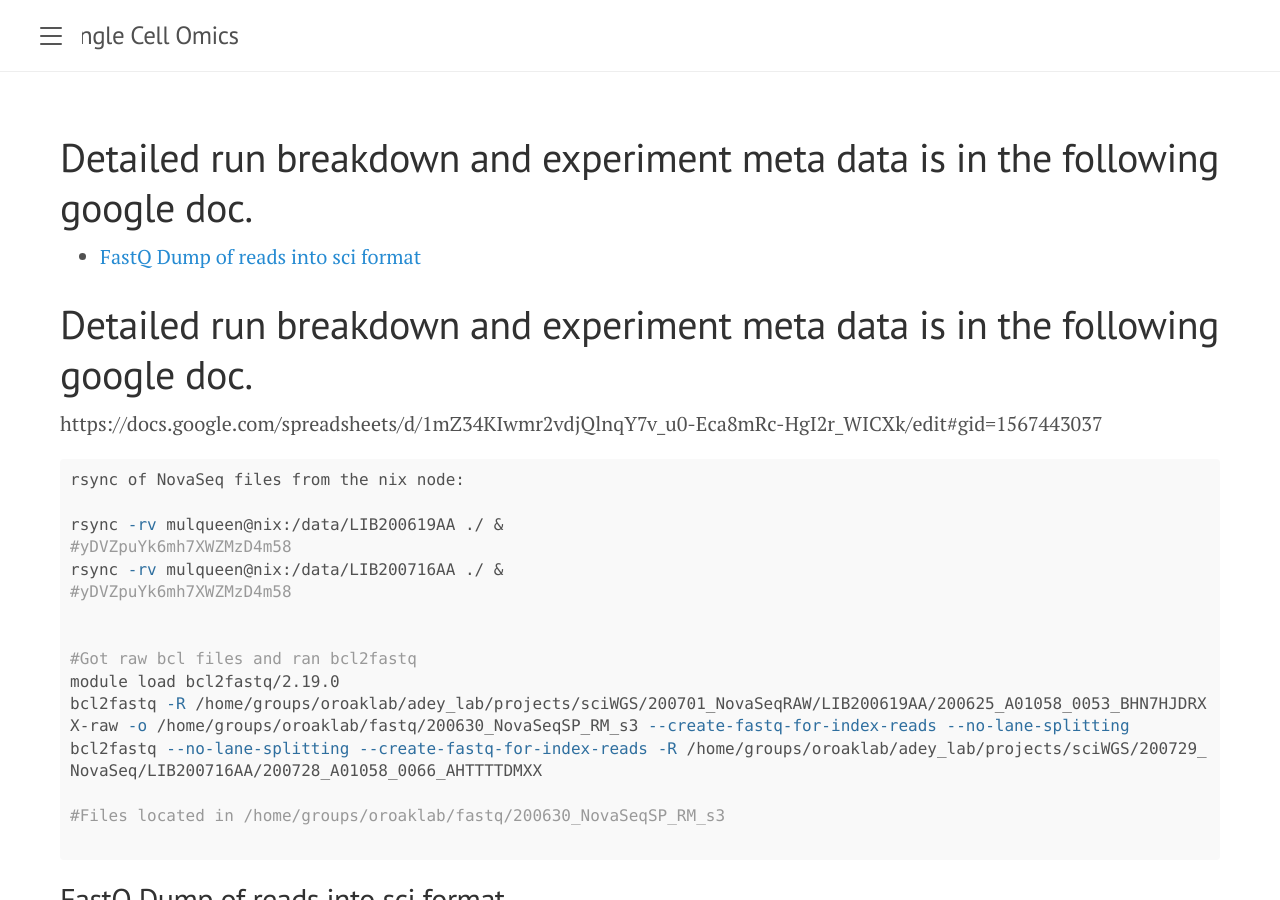
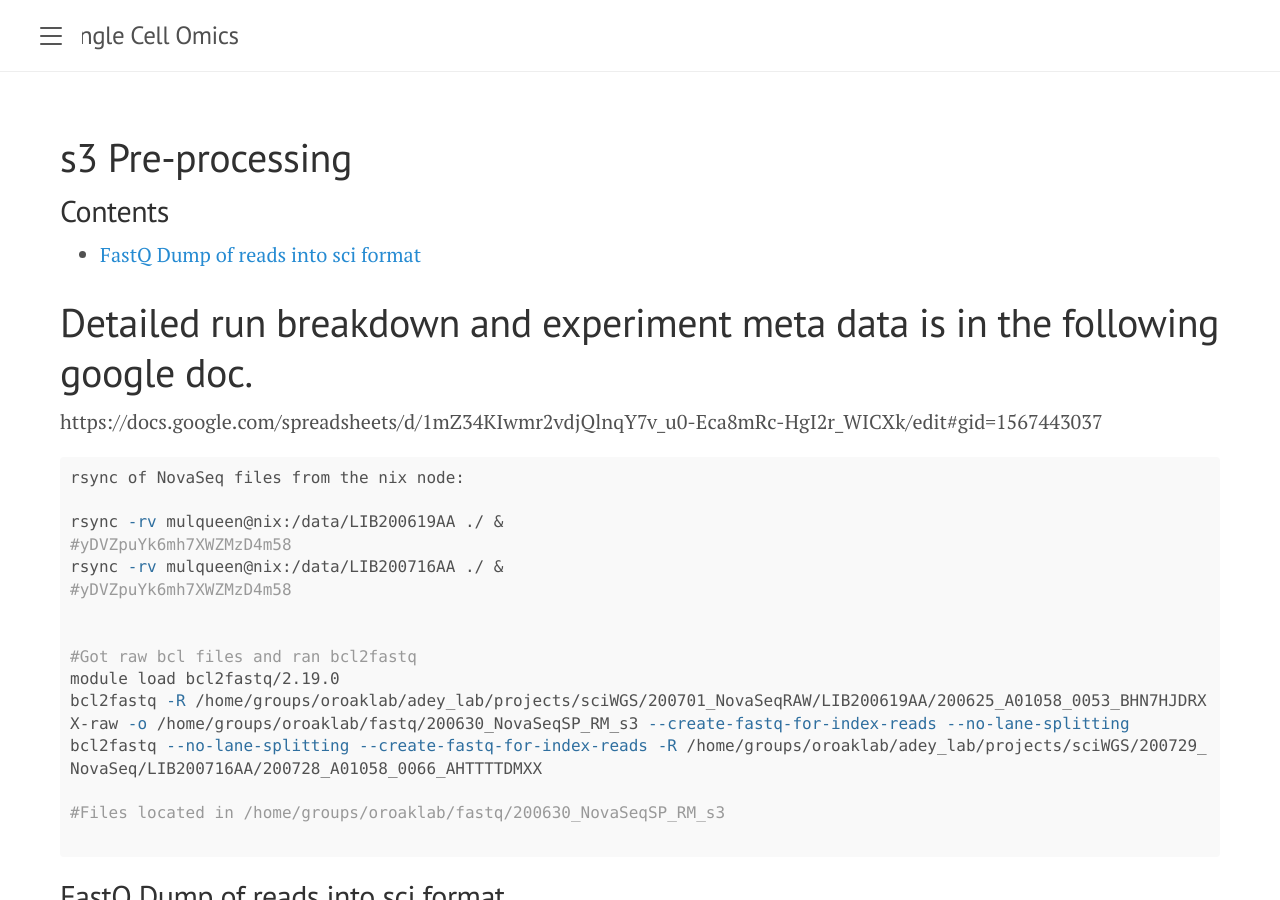
Before and after one commit to mulqueenr/mulqueenr.github.io, a Jekyll site: the page built from docs/s3 Data/s3_preprocessing_bam.md, in a window 1280 px wide and 900 px high. Built offline with Jekyll 4.4.1, drawn with Linux system fonts in a browser that asks for light colours; our own code applies the rules of GitHub Pages for plain Markdown files.

Commit message:
title bar update

```diff
--- a/docs/s3 Data/s3_preprocessing_bam.md
+++ b/docs/s3 Data/s3_preprocessing_bam.md
@@ -1,3 +1,11 @@
+---
+title: s3 Pre-processing
+layout: analysis
+author: Ryan Mulqueen
+permalink: /s3preprocess/
+category: s3processing
+---
+
 # Detailed run breakdown and experiment meta data is in the following google doc.
 
 https://docs.google.com/spreadsheets/d/1mZ34KIwmr2vdjQlnqY7v_u0-Eca8mRc-HgI2r_WICXk/edit#gid=1567443037
```
